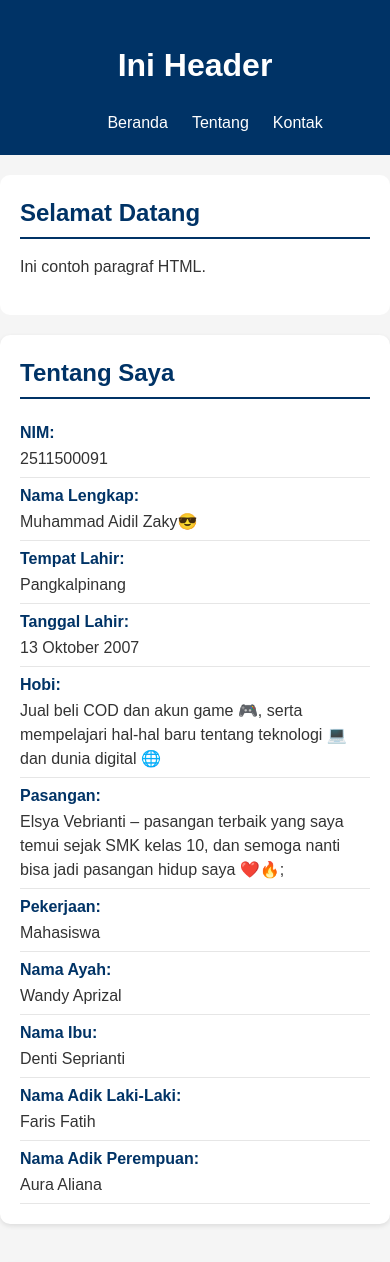
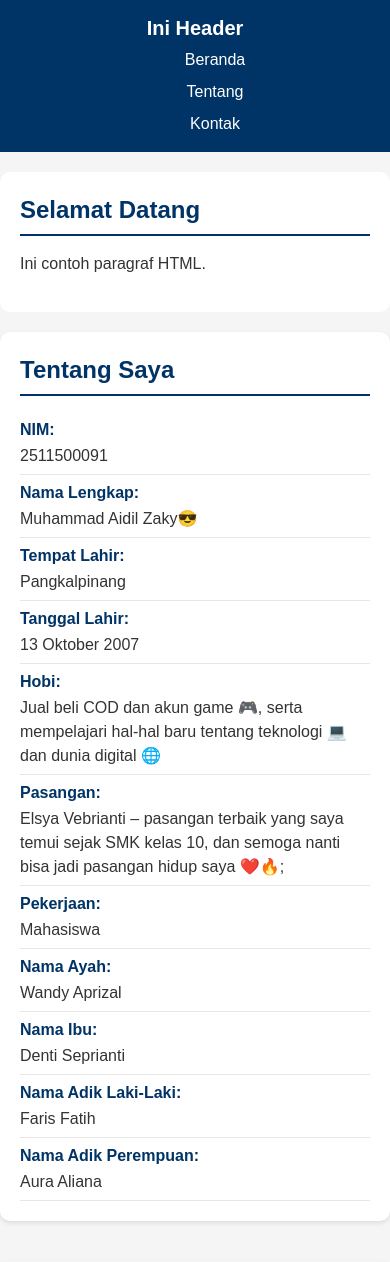
Before and after one commit to 2511500091-aidil/2511500091-PWB-TI1B-2526O, a PHP site: page /pertemuan-04/index.html in a window 390 px wide. Shown: the top 1262 px of the page. Run offline with PHP 8.4, Linux system fonts and the light colour scheme.

Commit message:
styling navigasi mode mobile

```diff
--- a/pertemuan-04/style.css
+++ b/pertemuan-04/style.css
@@ -80,7 +80,28 @@
     transform: translateY(1px);
    }
 
-#about {
+   @media (max-width: 600px) {
+    header {
+        padding: 16px;
+        position: sticky;
+        top: 0;
+        z-index: 1000;
+    }
+
+    header h1 {
+        margin: 0 0 8px;
+        font-size: 20px;
+        line-height: 1.2;
+    }
+
+    header ul {
+        flex-direction: column;
+        align-items: stretch;
+        gap: 8px;
+        margin: 8px 0 0;
+    }
+
+        #about {
             background-color: #ffffff;
             border-radius: 10px;
             padding: 20px;
```
Also changed, not shown: pertemuan-04/README.md.
